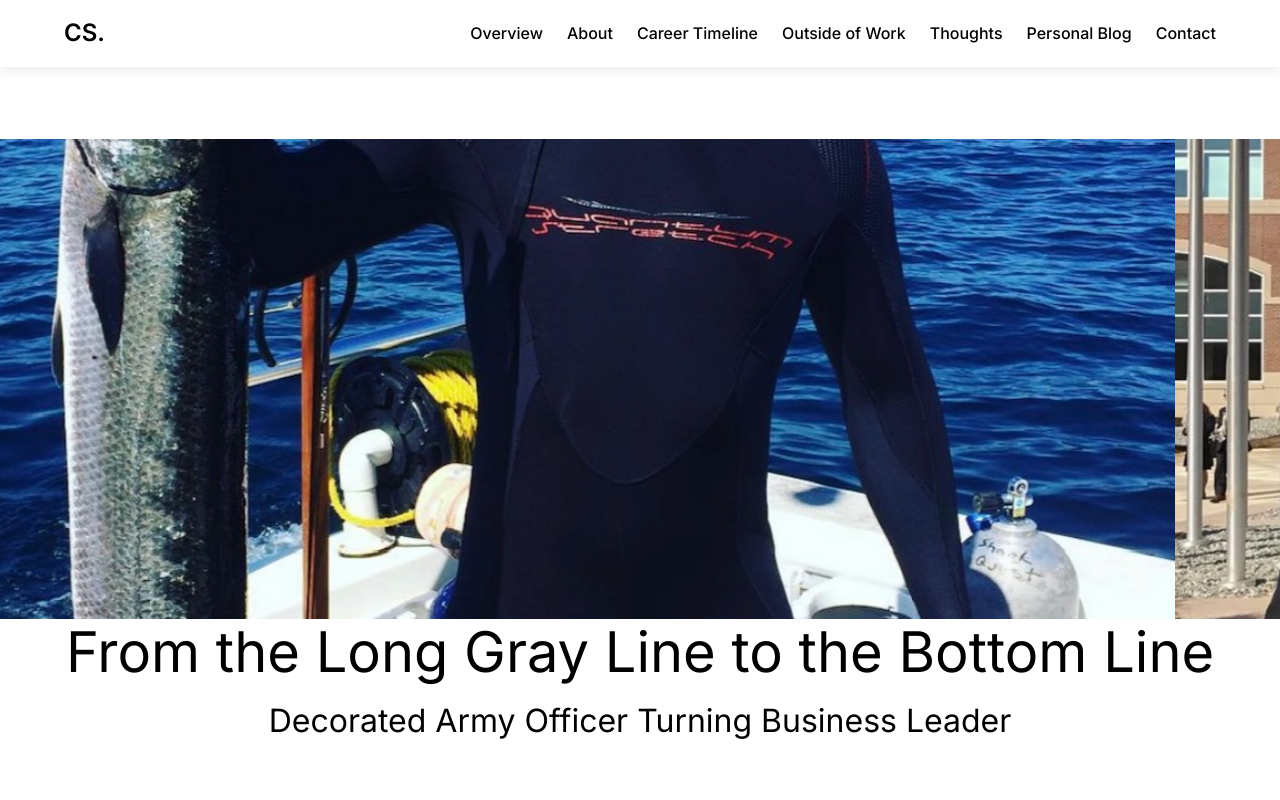
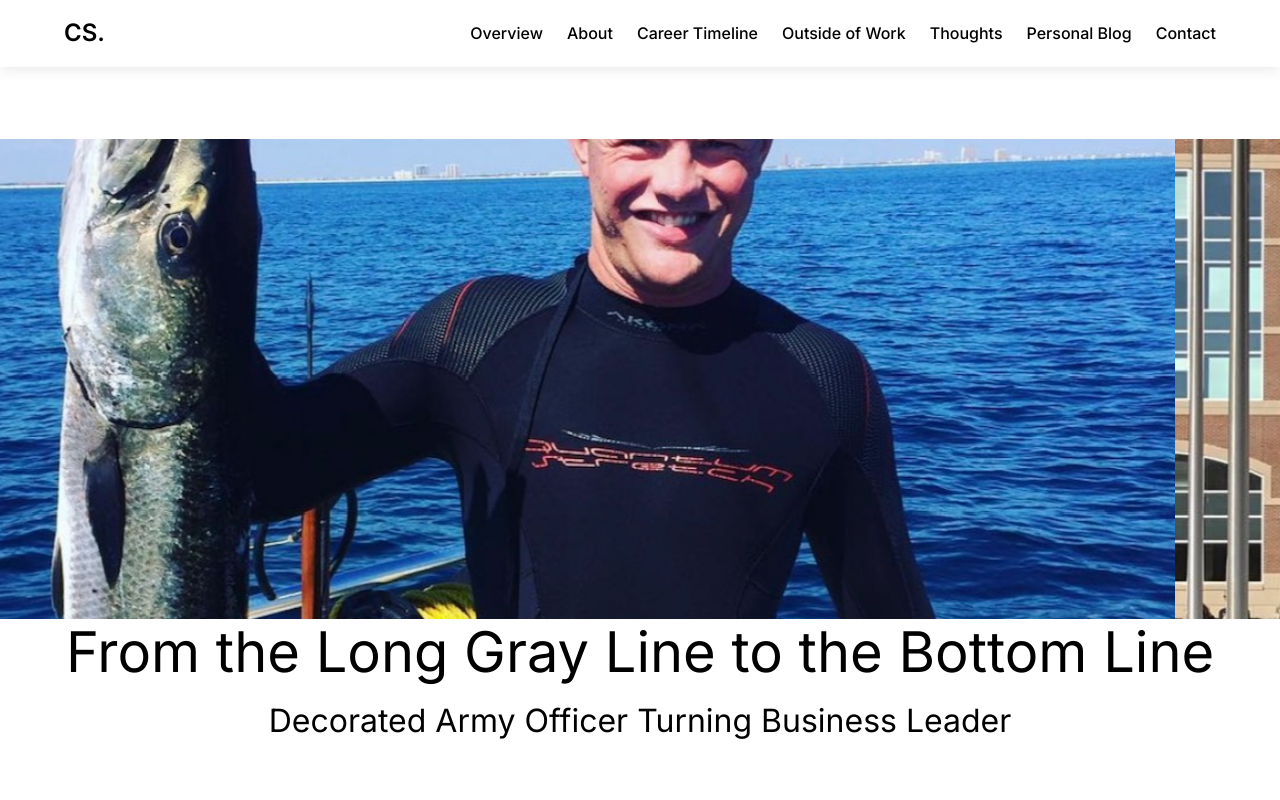
Before and after one commit to csnowden11/camdensnowden.com, a Next.js app: page / in a window 1280 px wide. Shown: the top 800 px of the page. Built offline with nearby package versions, Linux system fonts and the light colour scheme.

Commit message:
Update globals.css

```diff
--- a/src/app/globals.css
+++ b/src/app/globals.css
@@ -199,8 +199,8 @@ nav {
   left: 0;
   width: 100%;
   height: 100%;
-  object-fit: contain;
-  object-position: center;
+  object-fit: cover;
+  object-position: center 25%;
   transition: transform 0.5s ease-in-out;
   will-change: transform;
   background-color: var(--bg);
@@ -227,7 +227,8 @@ nav {
   }
 
   .hero-image {
-    object-fit: contain;
+    object-fit: cover;
+    object-position: center 25%;
   }
 
   #hero .overlay {
@@ -526,6 +527,7 @@ img {
   }
 
   .hero-image {
+    object-fit: cover;
     object-position: center 25%;
   }
 
```
